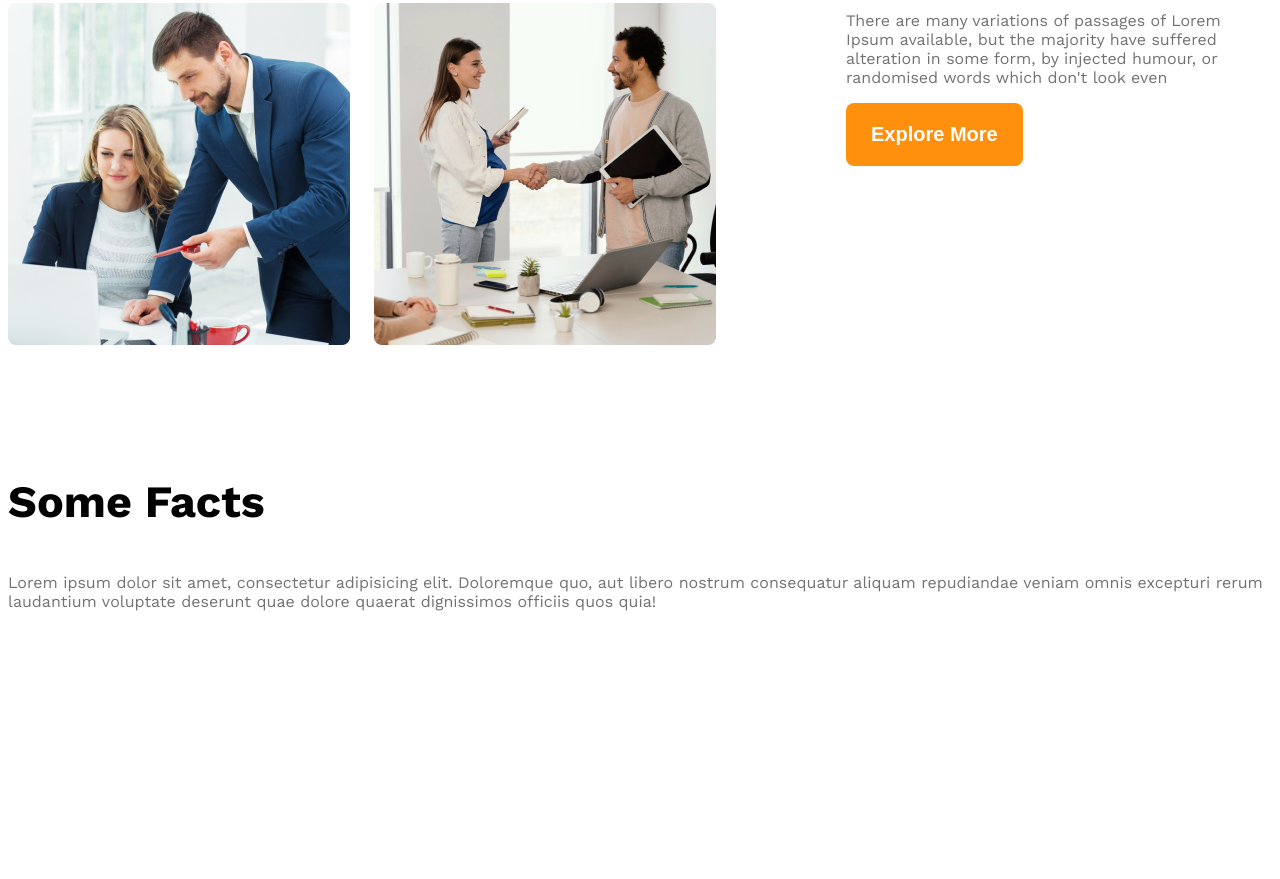
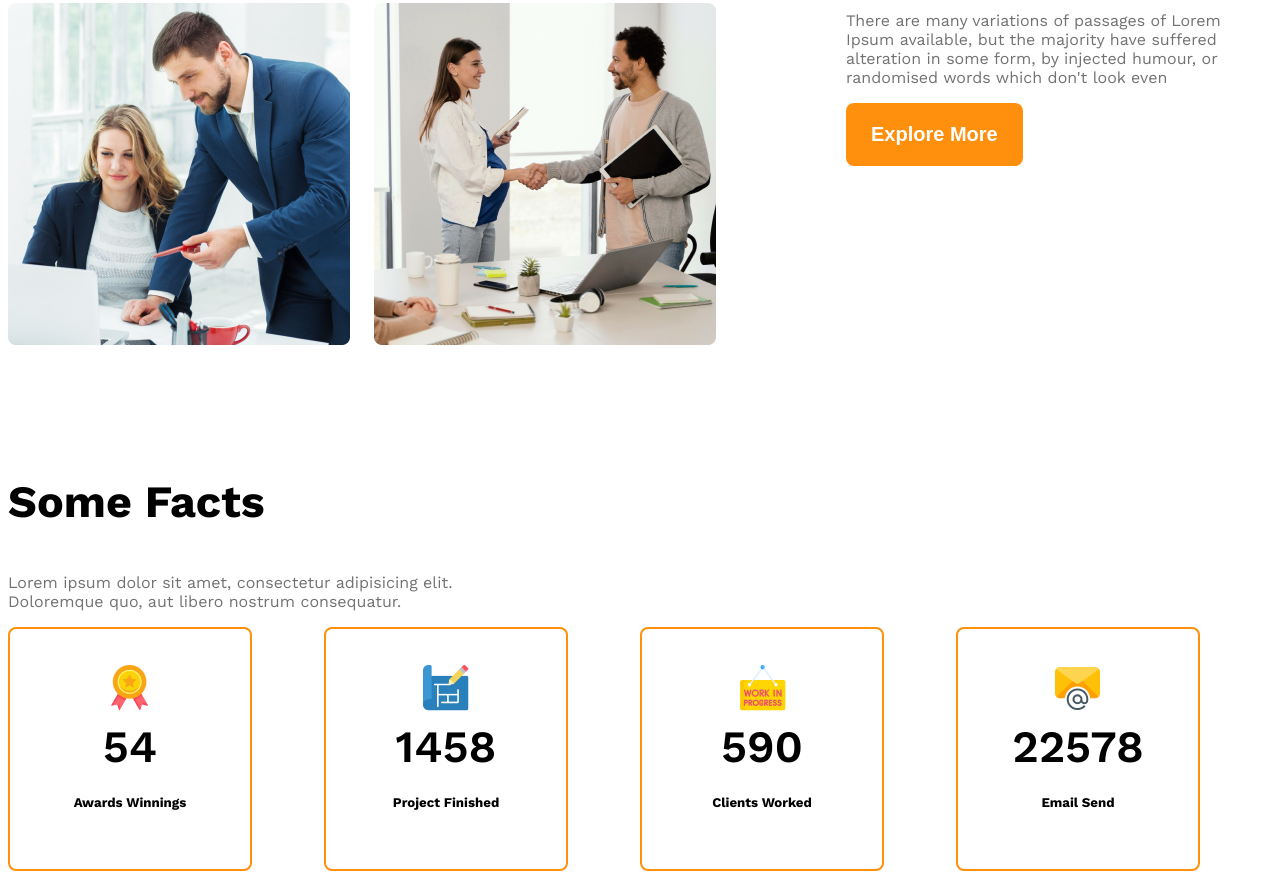
Before and after one commit to mamunbban/g3-architect-website, a plain HTML site: page index.html in a window 1280 px wide. Shown: the part 1677-2556 px from the top of the page. Before the commit the page ends 2469 px from the top, so only its background shows below. Drawn offline with nearby package versions, Linux system fonts and the light colour scheme.

Commit message:
added some fact section

```diff
--- a/index.html
+++ b/index.html
@@ -62,28 +62,36 @@
           <section class="some-facts">
             <h3 class="section-title">Some Facts</h3>
 
-            <p class="text-lightgray">Lorem ipsum dolor sit amet, consectetur adipisicing elit. Doloremque quo, aut libero nostrum consequatur aliquam repudiandae veniam omnis excepturi rerum laudantium voluptate deserunt quae dolore quaerat dignissimos officiis quos quia!</p>
+            <p class="text-lightgray fact-description">Lorem ipsum dolor sit amet, consectetur adipisicing elit. Doloremque quo, aut libero nostrum consequatur.</p>
             <div class="fact-container">
                 <!-- .fact*4>img.fact-icon+h4.fact-number+h5.fact.name -->
-                <div class="fact">
-                    <img src="" alt="" class="fact-icon">
-                    <h4 class="fact-number"></h4>
-                    <h5 class="fact name"></h5>
+                <div class="fact-card display-flex">
+                    <div>
+                        <img src="images/icons/ribon.png" alt="" class="fact-icon">
+                    <h4 class="fact-number">54</h4>
+                    <h5 class="fact name">Awards Winnings</h5>
+                    </div>
                 </div>
-                <div class="fact">
-                    <img src="" alt="" class="fact-icon">
-                    <h4 class="fact-number"></h4>
-                    <h5 class="fact name"></h5>
+                <div class="fact-card display-flex">
+                    <div>
+                        <img src="images/icons/projects.png" alt="" class="fact-icon">
+                    <h4 class="fact-number">1458</h4>
+                    <h5 class="fact name">Project Finished</h5>
+                    </div>
                 </div>
-                <div class="fact">
-                    <img src="" alt="" class="fact-icon">
-                    <h4 class="fact-number"></h4>
-                    <h5 class="fact name"></h5>
+                <div class="fact-card display-flex">
+                   <div>
+                    <img src="images/icons/customers.png" alt="" class="fact-icon">
+                    <h4 class="fact-number">590</h4>
+                    <h5 class="fact name">Clients Worked</h5>
+                   </div>
                 </div>
-                <div class="fact">
-                    <img src="" alt="" class="fact-icon">
-                    <h4 class="fact-number"></h4>
-                    <h5 class="fact name"></h5>
+                <div class="fact-card display-flex">
+                    <div>
+                        <img src="images/icons/email.png" alt="" class="fact-icon">
+                    <h4 class="fact-number">22578</h4>
+                    <h5 class="fact name">Email Send</h5>
+                    </div>
                 </div>
             </div>
 
--- a/styles/architect.css
+++ b/styles/architect.css
@@ -120,6 +120,39 @@
     font-weight: 500;
   }
 
+  /* some fact related style */
+
+  .fact-container{
+    display: grid;
+    grid-template-columns: repeat(4, 1fr);
+
+  }
+  .fact-card{
+    border: 2px solid #FF900E;
+    width: 240px;
+    height: 240px;
+    text-align: center;
+    align-items: center;
+    justify-content: center;
+    border-radius: 8px;
+  }
+  .fact-number{
+    font-size: 2.8rem;
+    font-weight: 600;
+    margin-top: 5px;
+    margin-bottom: 10px;
+
+  }
+  .fact-name{
+    font-size: 1.25rem;
+    font-weight: 600;
+    margin-top: 10px;
+
+  }
+  .fact-description{
+    max-width: 540px;
+  }
+
 
 
   /* Responsive media query */
```
